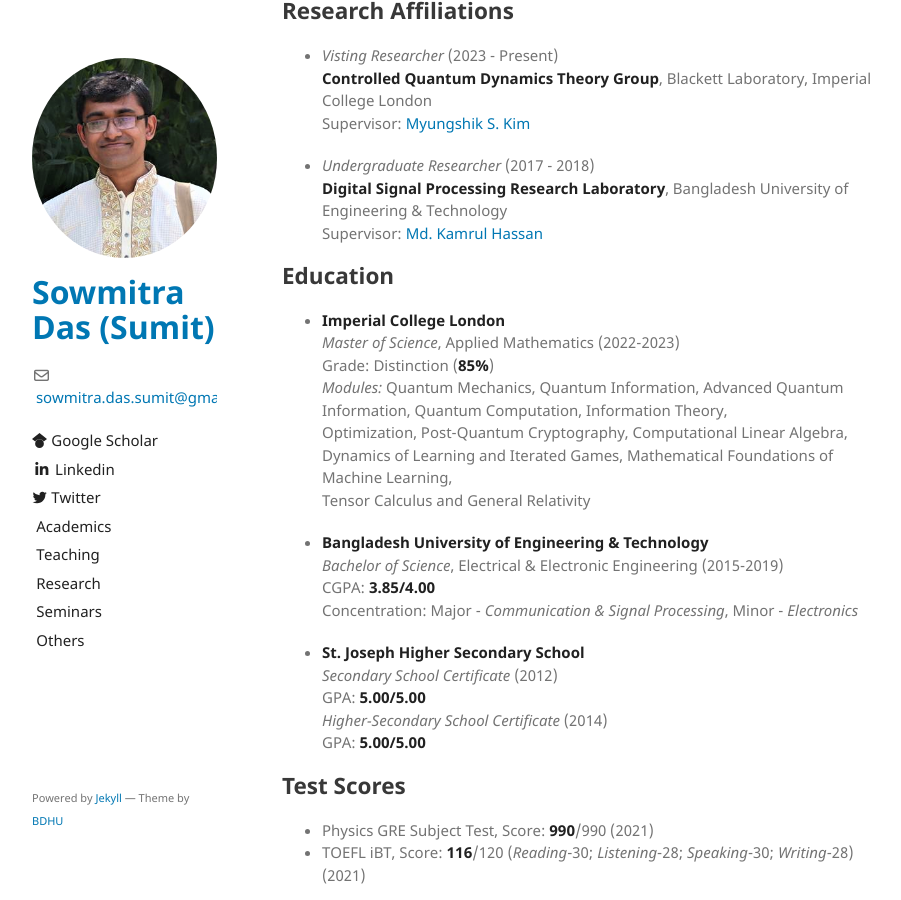
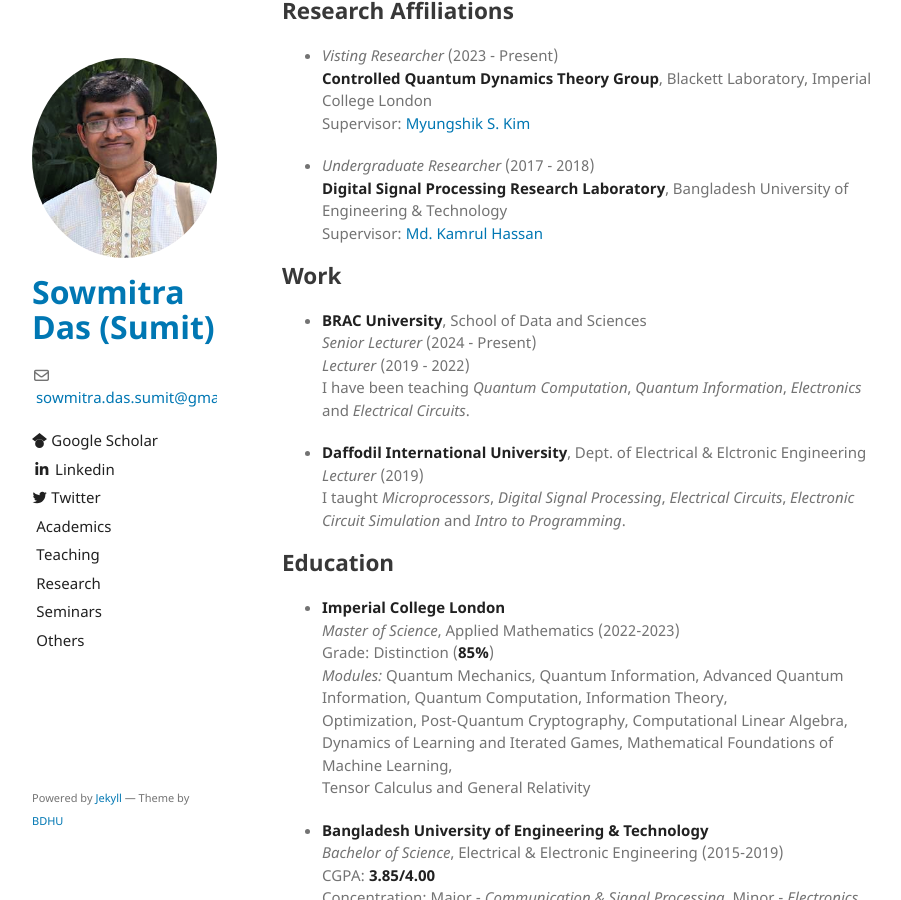
Before and after one commit to sowmitra-das-sumit/sowmitra-das-sumit.github.io, a Jekyll site: the page built from academics.md, in a window 1280 px wide and 900 px high, scrolled down 461 px. Shown: the whole window, without its empty margins (178-1079 px from the left). Built offline with Jekyll 4.4.1, drawn with Linux system fonts in a browser that asks for light colours; the repository's description, which GitHub fills in, is left out; our own code applies the rules of GitHub Pages for plain Markdown files.

Commit message:
Update academics.md

```diff
--- a/academics.md
+++ b/academics.md
@@ -13,6 +13,16 @@ I am currently teaching at the School of Data and Sciences at [BRAC University](
 - _Undergraduate Researcher_ (2017 - 2018)\
   **Digital Signal Processing Research Laboratory**, Bangladesh University of Engineering & Technology\
   Supervisor: [Md. Kamrul Hassan](https://khasan.buet.ac.bd/)
+
+## Work
+- **BRAC University**, School of Data and Sciences\
+  _Senior Lecturer_ (2024 - Present)\
+  _Lecturer_ (2019 - 2022)\
+  I have been teaching _Quantum Computation_, _Quantum Information_, _Electronics_ and _Electrical Circuits_.
+
+- **Daffodil International University**, Dept. of Electrical & Elctronic Engineering\
+  _Lecturer_ (2019)\
+  I taught _Microprocessors_, _Digital Signal Processing_, _Electrical Circuits_, _Electronic Circuit Simulation_ and _Intro to Programming_.
 
 
 ## Education
```
